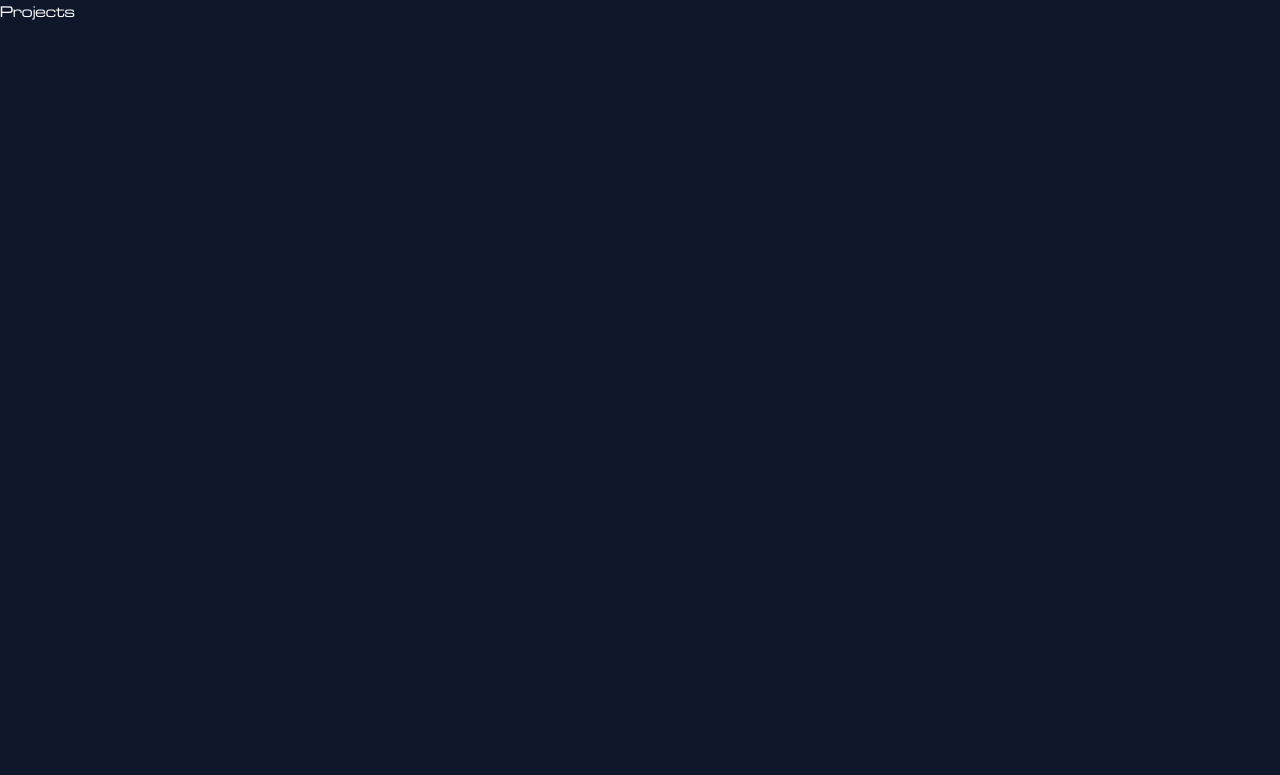
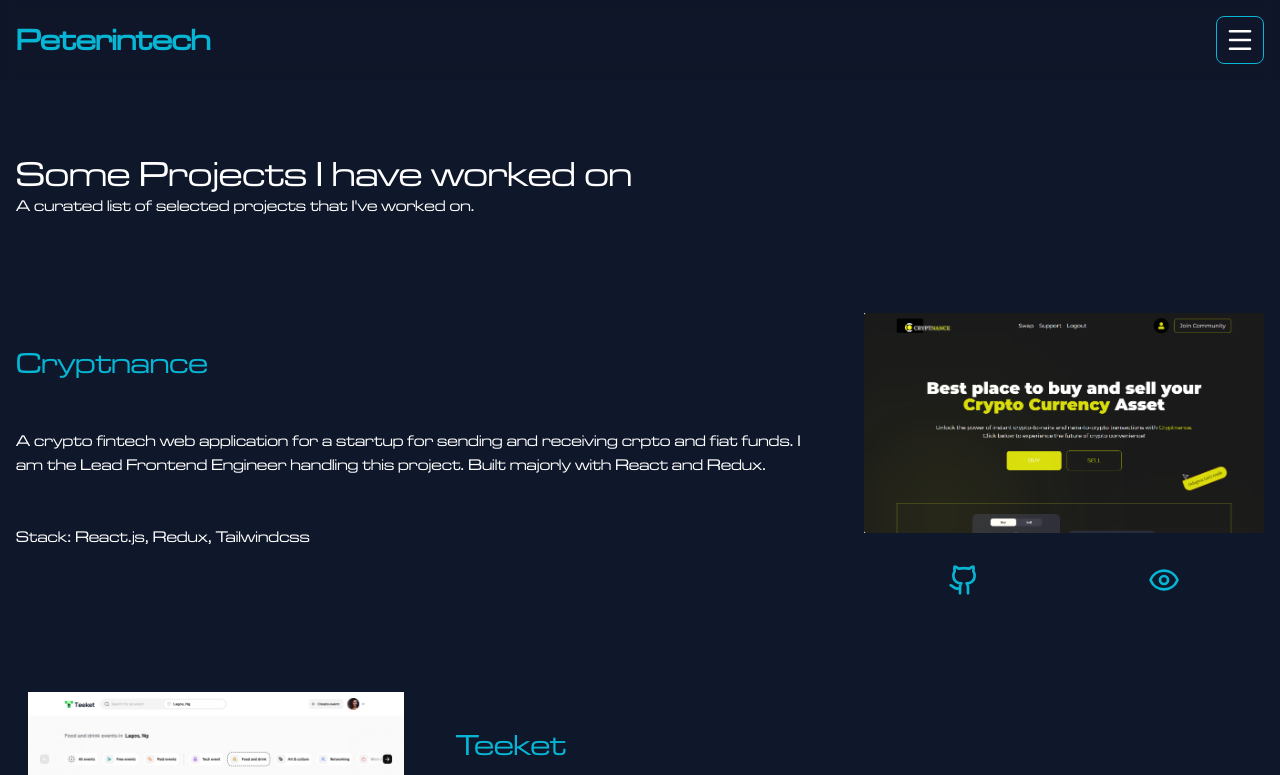
Before and after one commit to peterintech/Portfolio, a Next.js app: page /projects in a window 1280 px wide. Shown: the top 775 px of the page. Built offline with nearby package versions, Linux system fonts and the light colour scheme.

Commit message:
projects added

```diff
--- a/app/layout.tsx
+++ b/app/layout.tsx
@@ -1,6 +1,7 @@
 import type { Metadata } from "next";
 import "./globals.css";
 import localFont from "next/font/local";
+import NavBar from "@/components/layout/navbar";
 
 const myFont = localFont({
   src: "../fonts/microgme-webfont.woff2",
@@ -18,7 +19,10 @@ export default function RootLayout({
 }>) {
   return (
     <html lang="en">
-      <body className={`${myFont.className} antialiased`}>{children}</body>
+      <body className={`${myFont.className} antialiased`}>
+        <NavBar />
+        {children}
+      </body>
     </html>
   );
 }
--- a/app/page.tsx
+++ b/app/page.tsx
@@ -1,5 +1,4 @@
 import Hero from "@/components/homepage/sections/hero";
-import NavBar from "@/components/layout/navbar";
 import "./globals.css";
 import About from "@/components/homepage/sections/about";
 import Approach from "@/components/homepage/sections/approach";
@@ -11,7 +10,6 @@ import Contact from "@/components/homepage/sections/contact";
 export default function Home() {
   return (
     <div>
-      <NavBar />
       <main>
         <Hero />
         <About />
--- a/app/projects/page.tsx
+++ b/app/projects/page.tsx
@@ -1,5 +1,56 @@
-const Projects = () => {
-  return <div>Projects</div>;
-};
+import Image from "next/image";
+import { Eye, Github } from "lucide-react";
+import { projects } from "@/constants";
+
+function Projects() {
+  return (
+    <section className="container-x nav-margin text-white">
+      <h1 className="text-4xl text-center sm:text-left">
+        Some Projects I have worked on
+      </h1>
+      <p className="gray mb-20 text-center sm:text-left">
+        A curated list of selected projects that I&apos;ve worked on.
+      </p>
+      {projects.map(({ title, description, stack, url }, index) => (
+        <div
+          key={index}
+          className={`flex md:justify-center gap-10 items-center flex-col mb-24 ${
+            index % 2 === 0 ? "md:flex-row-reverse" : "md:flex-row"
+          }`}
+        >
+          <div className="w-fit">
+            <div className="w-[400px] h-[250px] relative">
+              <Image
+                src={url.image}
+                alt={title}
+                layout="fill"
+                objectFit="contain"
+              />
+            </div>
+            <div className="flex justify-around mt-4">
+              <a
+                className="hover:rotate-12 hover:scale-105 active:scale-95"
+                href={url.github}
+              >
+                <Github color="#06b6d4" size="2rem" />
+              </a>
+              <a
+                className="hover:rotate-12 hover:scale-105 active:scale-95"
+                href={url.live}
+              >
+                <Eye color="#06b6d4" size="2rem" />
+              </a>
+            </div>
+          </div>
+          <div className="text-center md:text-left">
+            <h2 className="text-3xl text-lightBlue">{title}</h2>
+            <p className="my-6 md:my-12">{description}</p>
+            <p className="gray">Stack: {stack}</p>
+          </div>
+        </div>
+      ))}
+    </section>
+  );
+}
 
 export default Projects;
--- a/components/layout/navbar.tsx
+++ b/components/layout/navbar.tsx
@@ -133,11 +133,11 @@ function Menu() {
                 </div>
               </div>
               <div className="flex flex-1 items-end justify-end">
-                <a href="#contact" className="contact-btn group">
+                <Link href="/#contact" className="contact-btn group">
                   <div className="inner">
                     <span>Contact me</span>
                   </div>
-                </a>
+                </Link>
               </div>
             </div>
           </div>
--- a/constants/index.tsx
+++ b/constants/index.tsx
@@ -300,7 +300,7 @@ const projects = [
     title: "Cryptnance",
     url: {
       github: "#",
-      live: "https://cryptnance.com.ng",
+      live: "https://cryptnance.africa/",
       image: "/cryptnance-img.png",
     },
     description:
@@ -308,7 +308,40 @@ const projects = [
     stack: "React.js, Redux, Tailwindcss",
   },
   {
-    title: "Echelon Trust LTD (official website)",
+    title: "Teeket",
+    url: {
+      github: "#",
+      live: "https://www.teeketafrica.com/",
+      image: "/teeket.png",
+    },
+    description:
+      "An event management platform that allows users to create, manage, and attend events seamlessly. I'm responsible for building interactive interfaces, optimizing and scaling the platform.",
+    stack: "React, Chakra UI and Tailwindcss",
+  },
+  {
+    title: "The Magnifique Sphere",
+    url: {
+      github: "#",
+      live: "https://themagnifiquesphere.com.ng/",
+      image: "/magnifique.png",
+    },
+    description:
+      "A microfinance company providing services inclusive of loan offering, savings and the likes. I designed based on the effective communication with the client and built the project from ground up",
+    stack: "React, Typescript and Tailwindcss",
+  },
+  {
+    title: "Kong Dynasty",
+    url: {
+      github: "#",
+      live: "https://kongdynasty.org/",
+      image: "/kong.png",
+    },
+    description:
+      "A fundraising platform offering investment opportunities for visitors, with integrated payment system. I built the project from ground up",
+    stack: "React, Typescript and Tailwindcss",
+  },
+  {
+    title: "Echelon Trust LTD",
     url: {
       github: "#",
       live: "https://echelontrust.com.ng/",
@@ -329,40 +362,7 @@ const projects = [
       "A mobile app for drivers to manage their trips and earnings. Built by integrated GPS tracking, real-time order updates, and delivery status notifications to enhance the customer experience and ensure efficient delivery operations.",
     stack: "React Native CLI, Redux, Google Maps API, Firebase",
   },
-  {
-    title: "3D Product Website",
-    url: {
-      github: "https://github.com/iampitrus/3D-Website",
-      live: "https://3-d-website-self.vercel.app/",
-      image: "/3D-product.png",
-    },
-    description:
-      "A 3D website where you can design a shirt to your desired taste and download your design, also give you access to upload designs from your device as you please...",
-    stack: "React.js, Three.js, Tailwindcss",
-  },
-  {
-    title: "Groovy",
-    url: {
-      github: "https://github.com/iampitrus/groovy",
-      live: "https://groovy-os.vercel.app/",
-      image: "/groovy.png",
-    },
-    description:
-      "An open source music player on the web (ongoing). As a contributor, I built different components like the floating player controls and made it responsive",
-    stack: "Next.js, Shazam Api, Tailwind CSS and Material UI",
-  },
 
-  {
-    title: "My Social Media App",
-    url: {
-      github: "https://github.com/iampitrus/MUI-App",
-      live: "https://mui-app-rouge.vercel.app/",
-      image: "/muiapp.png",
-    },
-    description:
-      "A social media app built with Material UI from ground up. The App is mobile responsive and has a switch between dark mode and light mode",
-    stack: "Next.js, Material UI",
-  },
   {
     title: "My Portfolio",
     url: {
```
Also changed, not shown: public/kong.png (added), public/magnifique.png (added).
